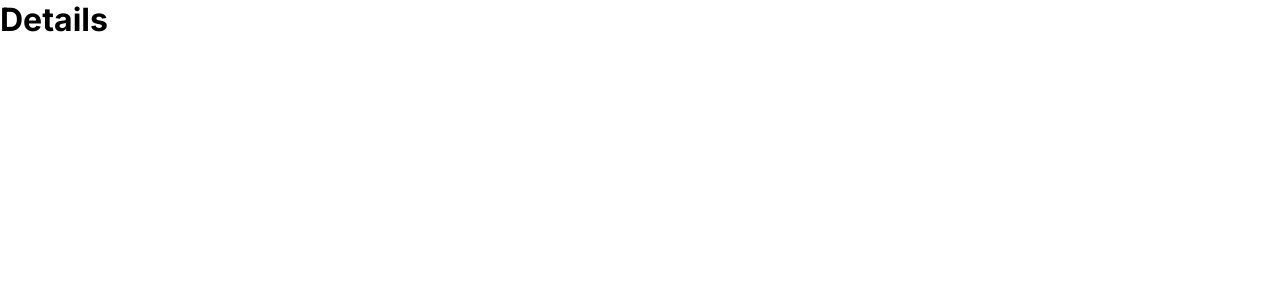
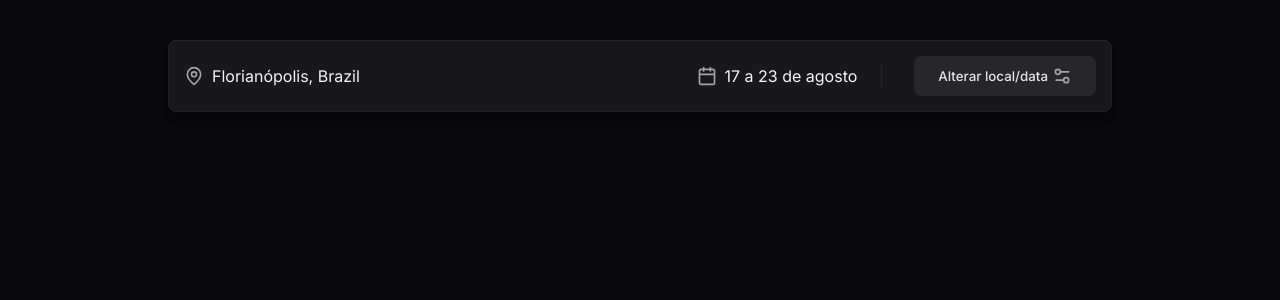
Before and after one commit to RafaelHDSV/Plann.er, a React (Vite) app: page /trips/1 in a window 1280 px wide. Shown: the top 300 px of the page. Built offline with nearby package versions, Linux system fonts and the light colour scheme.

Commit message:
feat: adding header to trip details page

```diff
--- a/src/index.css
+++ b/src/index.css
@@ -54,7 +54,7 @@ p {
 	color: var(--gray-300);
 }
 
-.containers {
+.steps {
 	display: flex;
 	flex-direction: column;
 	justify-content: center;
@@ -121,10 +121,6 @@ p {
 	width: 1.25rem;
 }
 
-.primary-container .input-container .input-icon {
-	color: var(--gray-400);
-}
-
 .primary-button,
 .secundary-button {
 	outline: 0;
@@ -149,18 +145,8 @@ p {
 	opacity: 0.7;
 }
 
-.primary-container .secundary-button {
+.secundary-button {
 	background-color: var(--gray-800);
-	color: var(--gray-200);
-}
-
-.primary-button .input-icon {
-	color: var(--black);
-}
-
-.secundary-button .input-icon,
-.email-container header button .input-icon,
-.confirm-container header button .input-icon {
 	color: var(--gray-200);
 }
 
@@ -280,11 +266,6 @@ p {
 	color: var(--gray-300);
 }
 
-.email-container .email .input-icon,
-.email-container form .input-icon {
-	color: var(--gray-400);
-}
-
 .email-container form {
 	display: flex;
 	align-items: center;
@@ -303,10 +284,6 @@ p {
 	font-size: 16px;
 	color: var(--gray-100);
 	width: 100%;
-}
-
-.email-container form button .input-icon {
-	color: var(--black);
 }
 
 span {
@@ -422,3 +399,66 @@ a {
 	color: var(--gray-100);
 	width: 100%;
 }
+
+/* TRIP DETAILS */
+
+#trip-details {
+	width: 100vw;
+	height: 100vh;
+	background-color: var(--black);
+	padding: 2.5rem 10.5rem;
+}
+
+#trip-details header {
+	display: flex;
+	justify-content: space-between;
+	align-items: center;
+	padding: 1rem;
+	border-radius: 0.5rem;
+	background-color: var(--gray-900);
+	box-shadow: 0px 8px 8px rgba(0, 0, 0, 0.1), 0px 4px 4px rgba(0, 0, 0, 0.1),
+		0px 2px 2px rgba(0, 0, 0, 0.1), 0px 0px 0px 1px rgba(0, 0, 0, 0.1),
+		inset 0px 0px 0px 1px rgba(255, 255, 255, 0.03),
+		inset 0px 1px 0px rgba(255, 255, 255, 0.03);
+}
+
+#trip-details header div {
+	display: flex;
+	align-items: center;
+	gap: 0.5rem;
+}
+
+#trip-details header span {
+	font-size: 16px;
+	color: var(--gray-100);
+}
+
+#trip-details header .date-and-change {
+	display: flex;
+	gap: 2rem;
+}
+
+#trip-details header .date {
+	border-right: 1px solid var(--gray-800);
+	padding-right: 1.5rem;
+}
+
+/* INPUT ICON */
+
+.secundary-button .input-icon,
+.email-container header button .input-icon,
+.confirm-container header button .input-icon {
+	color: var(--gray-200);
+}
+
+.email-container .email .input-icon,
+.email-container form .input-icon,
+#trip-details header .input-icon,
+.primary-container .input-container .input-icon {
+	color: var(--gray-400);
+}
+
+.primary-button .input-icon,
+.email-container form button .input-icon {
+	color: var(--black);
+}
--- a/src/pages/NewTrip/InviteGuest.tsx
+++ b/src/pages/NewTrip/InviteGuest.tsx
@@ -19,7 +19,7 @@ export function InviteGuest(props: InviteGuestProps) {
 						<UserRoundPlus className='input-icon'></UserRoundPlus>
 					</label>
 
-					{props.emails.length > 1 ? (
+					{props.emails.length > 0 ? (
 						<span className='peoples'>
 							{props.emails.length} pessoa(s) convidada(s){' '}
 						</span>
--- a/src/pages/NewTrip/index.tsx
+++ b/src/pages/NewTrip/index.tsx
@@ -51,14 +51,15 @@ export function NewTrip() {
 	return (
 		<main className='App'>
 			<div className='main-container'>
-				<div className='logo'>
+				<div>
 					<img src='/logo.svg' alt='logo.svg' />
+
 					<p>
 						Convide seus amigos e planeje sua próxima viagem!
 					</p>
 				</div>
 
-				<div className='containers'>
+				<div className='steps'>
 					<DestinationAndDate
 						guestContainerVisible={guestContainerVisible}
 						setGuestContainerVisible={
--- a/src/pages/TripDetails/index.tsx
+++ b/src/pages/TripDetails/index.tsx
@@ -1,3 +1,26 @@
+import { Calendar, MapPin, Settings2 } from 'lucide-react';
+
 export function TripDetails() {
-	return <h1>Details</h1>;
+	return (
+		<div id='trip-details'>
+			<header>
+				<div className='destination'>
+					<MapPin className='input-icon' />
+					<span>Florianópolis, Brazil</span>
+				</div>
+
+				<div className='date-and-change'>
+					<div className='date'>
+						<Calendar className='input-icon' />
+						<span>17 a 23 de agosto</span>
+					</div>
+
+					<button className='secundary-button'>
+						Alterar local/data
+						<Settings2 className='input-icon' />
+					</button>
+				</div>
+			</header>
+		</div>
+	);
 }
```
